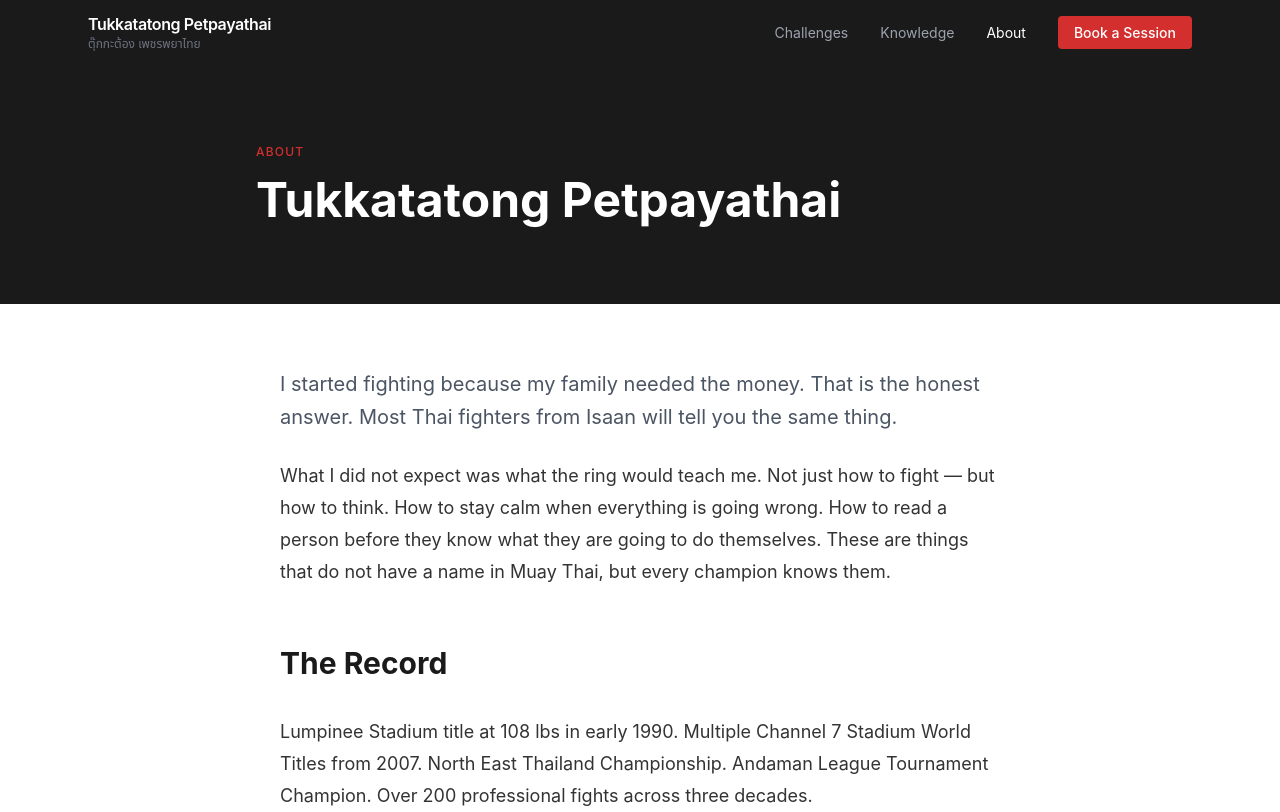
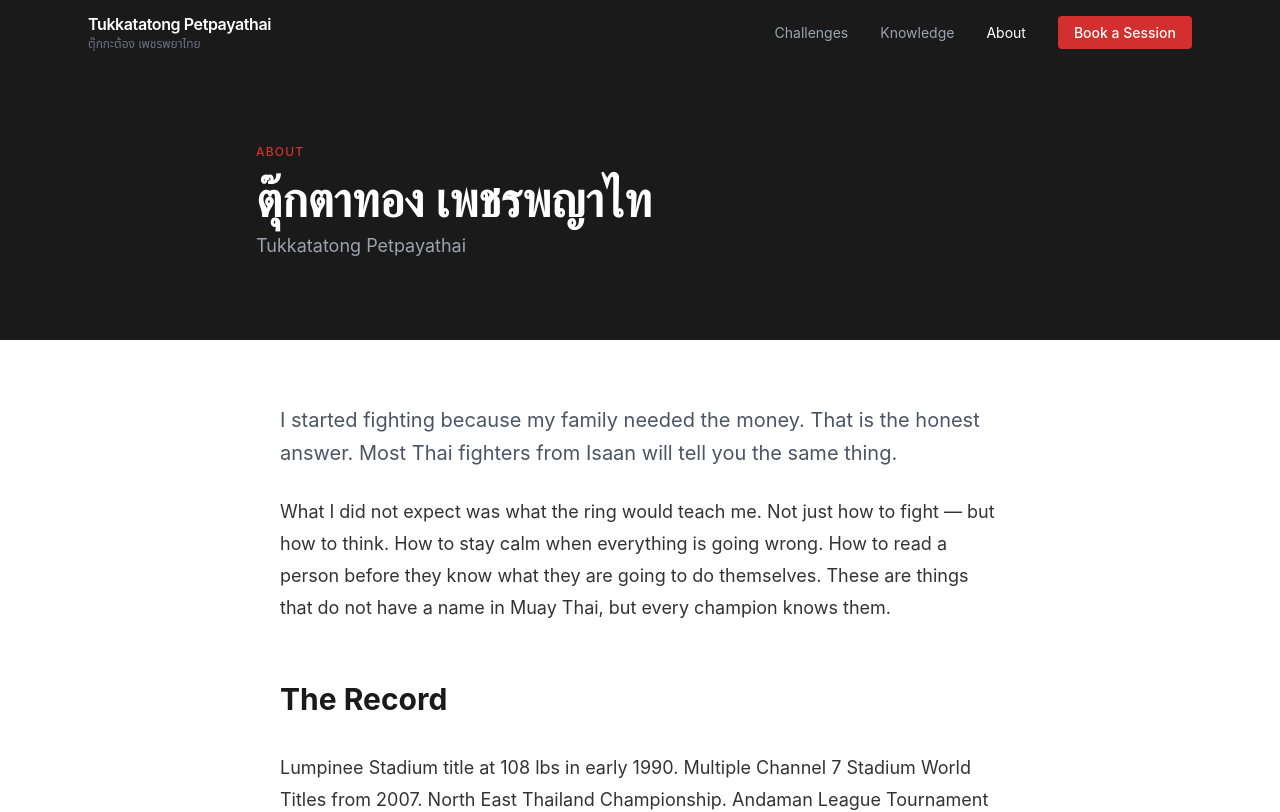
Before and after one commit to sorazhang/tukkata-tong-petpayathai, a Next.js app: page /about in a window 1280 px wide. Shown: the top 812 px of the page. Built offline with nearby package versions, Linux system fonts and the light colour scheme.

Commit message:
Add Thai script name ตุ๊กตาทอง เพชรพญาไท to site title, about page, and PWA manifest
https://claude.ai/code/session_01Uud9y6DN7DSM9RrXHhy48E

```diff
--- a/app/about/page.tsx
+++ b/app/about/page.tsx
@@ -17,8 +17,9 @@ export default function AboutPage() {
             About
           </p>
           <h1 className="text-4xl md:text-5xl font-bold leading-tight">
-            Tukkatatong Petpayathai
+            ตุ๊กตาทอง เพชรพญาไท
           </h1>
+          <p className="text-gray-400 text-lg mt-2">Tukkatatong Petpayathai</p>
         </div>
       </section>
 
--- a/app/layout.tsx
+++ b/app/layout.tsx
@@ -5,13 +5,13 @@ import './globals.css'
 
 export const metadata: Metadata = {
   title: {
-    default: 'Tukkatatong Petpayathai',
-    template: '%s — Tukkatatong Petpayathai',
+    default: 'ตุ๊กตาทอง เพชรพญาไท — Tukkatatong Petpayathai',
+    template: '%s — ตุ๊กตาทอง เพชรพญาไท',
   },
   description:
-    'Champion knowledge from Lumpinee Stadium title holder Tukkatatong Petpayathai. Muay Thai challenges, stories, and the art behind the art.',
+    'Champion knowledge from Lumpinee Stadium title holder ตุ๊กตาทอง เพชรพญาไท (Tukkatatong Petpayathai). Muay Thai challenges, stories, and the art behind the art.',
   openGraph: {
-    siteName: 'Tukkatatong Petpayathai',
+    siteName: 'ตุ๊กตาทอง เพชรพญาไท',
     type: 'website',
   },
 }
--- a/app/manifest.ts
+++ b/app/manifest.ts
@@ -2,9 +2,9 @@ import type { MetadataRoute } from 'next'
 
 export default function manifest(): MetadataRoute.Manifest {
   return {
-    name: 'Tukkatatong Petpayathai',
-    short_name: 'Kru Tuk',
-    description: 'Muay Thai knowledge from Kru Tukkatatong Petpayathai — champion of Lumpinee Stadium.',
+    name: 'ตุ๊กตาทอง เพชรพญาไท',
+    short_name: 'ตุ๊กตาทอง',
+    description: 'Muay Thai knowledge from ตุ๊กตาทอง เพชรพญาไท — champion of Lumpinee Stadium.',
     start_url: '/',
     display: 'standalone',
     background_color: '#ffffff',
```
